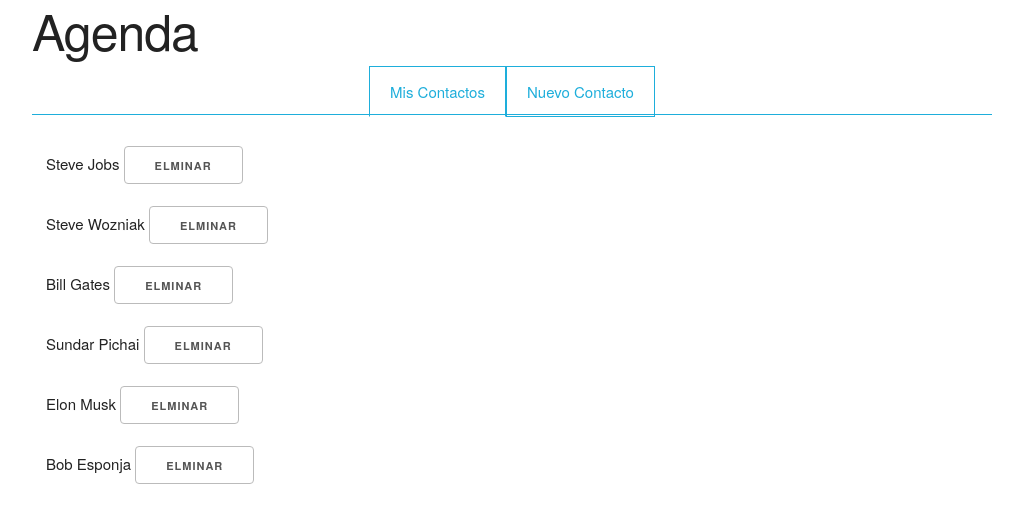
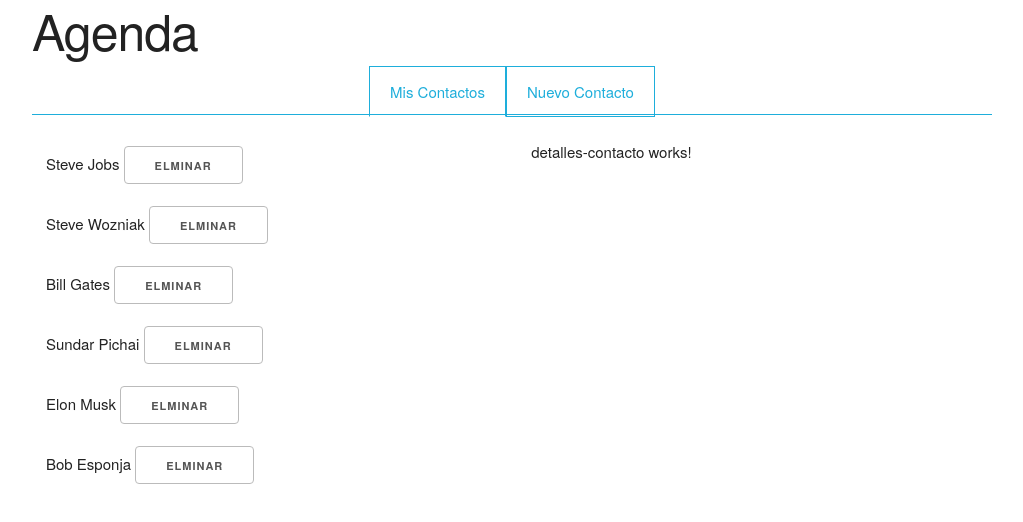
Before and after one commit to vik000/agenda, an Angular app: page /lista-contactos in a window 1280 px wide. Shown: the top 522 px of the page, without its empty margins (128-1151 px from the left). Built offline with nearby package versions, Linux system fonts and the light colour scheme.

Commit message:
pequeños cambios al crear detale-contacto. html del componente pasado a ruta a (el padre) y estructura htmk alrededor. Comprobado que funciona el template del segundo en el primero, y que los css están bien (siempre se pueden mejorar)

```diff
--- a/src/app/ruta-a/ruta-a.component.html
+++ b/src/app/ruta-a/ruta-a.component.html
@@ -8,5 +8,7 @@
     </app-lista-contactos>
 
   </div>
-  <div class="six columns"></div>
+  <div class="six columns">
+    <app-detalles-contacto></app-detalles-contacto>
+  </div>
 </div>
```
